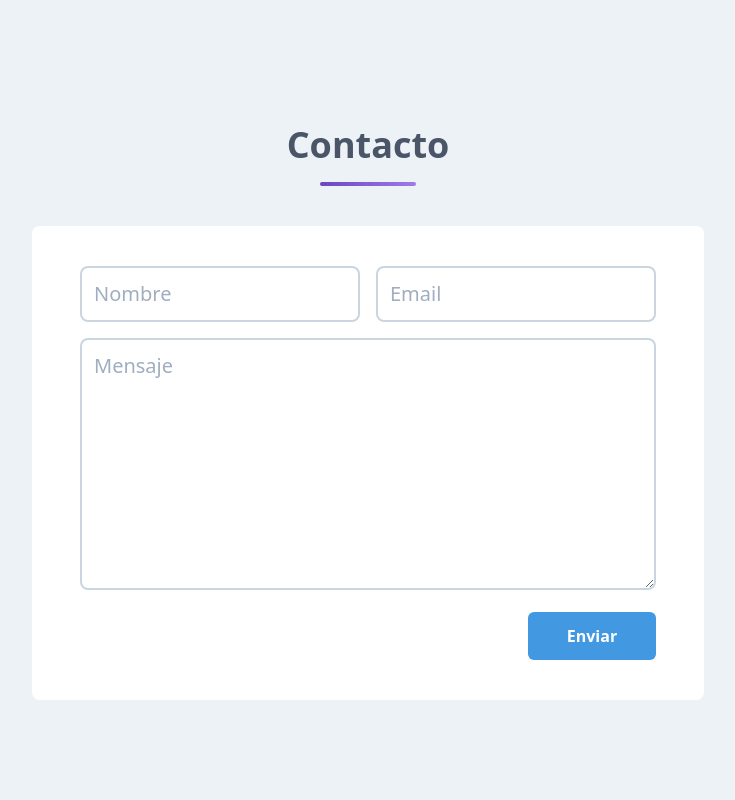
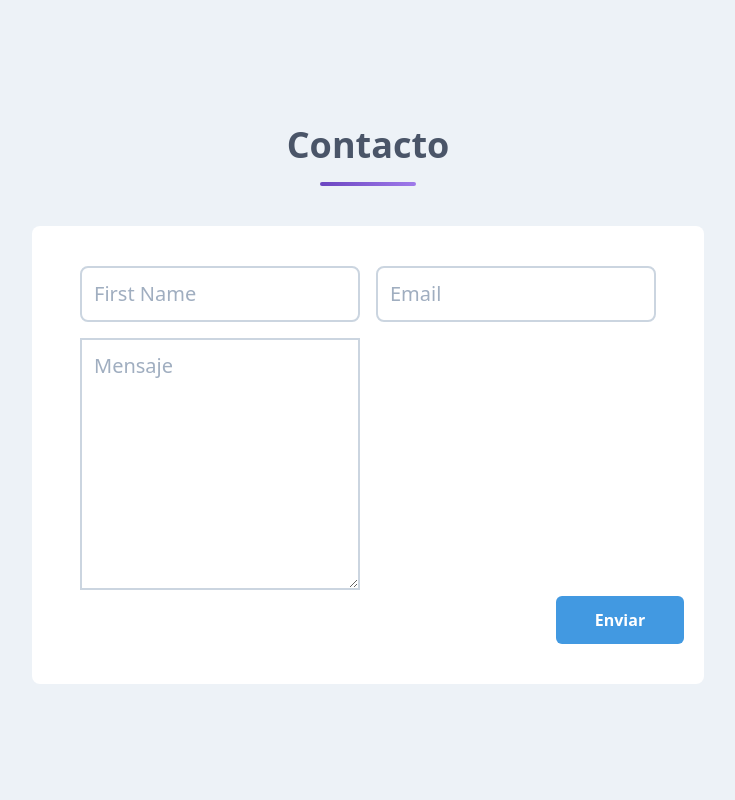
Before and after one commit to mariandev520/easyturnoweb, a React (Create React App) app: page / in a window 1280 px wide. Shown: the part 4040-4840 px from the top of the page, without its empty margins (272-1007 px from the left). Built offline with nearby package versions, Linux system fonts and the light colour scheme.

Commit message:
alert finalizando

```diff
--- /dev/null
+++ b/src/App.css
@@ -0,0 +1,10 @@
+
+.errorMessage {
+  color: red;
+  font-size: 0.85em;
+
+}
+
+input.error {
+  border: 1px solid red;
+}
--- a/src/App.js
+++ b/src/App.js
@@ -4,10 +4,11 @@ import Main from './components/Main';
 import Precios from './components/Precios';
 import QueEs from './components/QueEs';
 import ComoFunciona from './components/ComoFunciona';
-import Form from './components/Form';
+import Form1 from './components/Form1';
 import Faq from './components/Faq';
 import Footer from './components/Footer';
 import Arrow from './components/Arrow';
+
 
 function App() {
 
@@ -19,9 +20,10 @@ return (
       <ComoFunciona id="section2"/>
       <Precios id="section3"/>
       <Faq id="section4"/>
-      <Form id="section5"/>
+      <Form1 id="section5"/>
       <Footer />
       <Arrow />
+
     </>
   );
 }
--- a/src/components/Form.js
+++ b/src/components/Form.js
@@ -1,35 +1,17 @@
-import React,{useState} from 'react';
+import React from 'react';
 import emailjs from 'emailjs-com';
 import Swal from 'sweetalert2';
 
+
 const Form = () => {
-    /*
-
-    const [form, actualizarform] = useState({
-
-        user_mail: '',
-        user_name:'',
-        message:''
-
-
-    });
-
-    const { user_mail,user_name,message} = contactos;
-
-    if(user_mail.trim() === ''|| user_name.trim() === '' ||  message.trim() === '' ) {
-
-        swal.Toast.fire({
-            icon: 'error',
-            title: 'Por favor complete todos los datos'
-          }) ;
-        return;
 
 
 
-    }
-   */
+
+
     function sendEmail(e) {
         e.preventDefault();
+
 
         emailjs.sendForm('service_igde7xi', 'template_test', e.target,'user_DjxbpiGhrI5bsn5NN7Lm7')
           .then((result) => {
@@ -57,15 +39,13 @@ const Form = () => {
           e.target.reset();
 }
 
-
-
-
-
+// { !chekar ? <span className="errorMessage">"Completar Todos los campos"</span>:null }
 
 
     return (
 
      <form onSubmit={sendEmail}>
+
         <div     className="bg-gray-200 pb-32"  >
             <h1
                 className="text-center text-4xl text-gray-700 font-bold leading-snug" id="section5" data-aos="fade-left"
@@ -81,11 +61,14 @@ const Form = () => {
             <div class="grid grid-cols-2 gap-4 max-w-xl m-auto">
 
                 <div class="col-span-2 lg:col-span-1">
-                <input type="text" class="border-solid border-gray-400 border-2 p-3 md:text-xl w-full rounded-lg" name="user_name" placeholder="Nombre"/>
+                <input  type="text" class="border-solid border-gray-400 border-2 p-3 md:text-xl w-full rounded-lg required " name="user_name"  placeholder="Nombre"  />
+
+
+
                 </div>
 
                 <div class="col-span-2 lg:col-span-1 rounded-lg">
-                <input type="text" class="border-solid border-gray-400 border-2 p-3 md:text-xl w-full rounded-lg" name="user_email" placeholder="Email"/>
+                <input type="text" class="border-solid border-gray-400 border-2 p-3 md:text-xl w-full rounded-lg required" name="user_email" placeholder="Email"/>
                 </div>
 
                 <div class="col-span-2">
@@ -93,7 +76,7 @@ const Form = () => {
                 </div>
 
                 <div class="col-span-2 text-right">
-                <button   type="submit" value="Send"  class="py-3 px-6 bg-blue-500 text-white font-bold w-full sm:w-32 rounded-md">
+                <button  type="submit" value="Send"  class="py-3 px-6 bg-blue-500 text-white font-bold w-full sm:w-32 rounded-md">
                     Enviar
                 </button>
                 </div>
--- /dev/null
+++ b/src/components/Form1.js
@@ -0,0 +1,217 @@
+import React, { Component } from "react";
+
+
+import emailjs from 'emailjs-com';
+import Swal from 'sweetalert2';
+import "../App.css";
+
+
+
+const emailRegex = RegExp(
+  /^[a-zA-Z0-9.!#$%&’*+/=?^_`{|}~-]+@[a-zA-Z0-9-]+(?:\.[a-zA-Z0-9-]+)*$/
+);
+
+const formValid = ({ formErrors, ...rest }) => {
+  let valid = true;
+
+  // validate form errors being empty
+  Object.values(formErrors).forEach(val => {
+    val.length > 0 && (valid = false);
+  });
+
+  // validate the form was filled out
+  Object.values(rest).forEach(val => {
+    val === null && (valid = false);
+  });
+
+  return valid;
+};
+
+
+
+
+class Form1 extends Component {
+  constructor(props) {
+    super(props);
+
+    this.state = {
+      firstName: null,
+      email: null,
+      message: null,
+
+      formErrors: {
+        firstName: "",
+        email: "",
+        message: "",
+
+      }
+    };
+  }
+
+  handleSubmit = e => {
+    e.preventDefault();
+
+    if (formValid(this.state)) {
+      console.log(`
+        --SUBMITTING--
+        Su Nombre: ${this.state.firstName}
+        Email: ${this.state.email}
+        Mensaje: ${this.state.message}
+
+      `);
+    } else {
+      console.error("FORM INVALID - DISPLAY ERROR MESSAGE");
+    }
+  };
+
+  handleChange = e => {
+    e.preventDefault();
+    const { name, value } = e.target;
+    let formErrors = { ...this.state.formErrors };
+
+    switch (name) {
+      case "firstName":
+        formErrors.firstName =
+          value.length < 3 ? "necesita como minimo 3 caracteres" : "";
+        break;
+
+      case "email":
+
+        formErrors.email = emailRegex.test(value)
+        ? ""
+        : "correo electronico no valido";
+        break;
+
+      case "message":
+        formErrors.message =
+          value.length < 10 ?  "necesitan como minimo 6 carateres" : "";
+        break;
+      default:
+        break;
+    }
+
+    this.setState({ formErrors, [name]: value }, () => console.log(this.state));
+  };
+
+  render() {
+    const { formErrors } = this.state;
+
+    function sendEmail(e) {
+
+
+      e.preventDefault();
+
+
+
+      emailjs.sendForm('service_igde7xi', 'template_test', e.target,'user_DjxbpiGhrI5bsn5NN7Lm7')
+        .then((result) => {
+            console.log(result.text);
+        }, (error) => {
+            console.log(error.text);
+        });
+
+        const Toast = Swal.mixin({
+          toast: true,
+          position: 'top-end',
+          showConfirmButton: false,
+          timer: 3000,
+          timerProgressBar: true,
+          didOpen: (toast) => {
+            toast.addEventListener('mouseenter', Swal.stopTimer)
+            toast.addEventListener('mouseleave', Swal.resumeTimer)
+          }
+        })
+
+
+        Toast.fire({
+
+          icon: 'success',
+          title: 'Gracias!! En breve responderemos'
+        })
+        e.target.reset();
+}
+
+
+
+
+    return (
+
+      <form  onSubmit={sendEmail}>
+
+      <div     className="bg-gray-200 pb-32"  >
+      <h1
+          className="text-center text-4xl text-gray-700 font-bold leading-snug" id="section5" data-aos="fade-left"
+          >
+          Contacto
+      </h1>
+      <div
+          class="h-1 mx-auto bg-gradient-to-r from-purple-700 to-purple-500 w-24  mt-3 rounded" data-aos="fade-right"
+      ></div>
+      <div class="max-w-2xl bg-white py-10 px-5 m-auto w-full mt-10 rounded-lg" data-aos="fade-left">
+      <div class="grid grid-cols-2 gap-4 max-w-xl m-auto">
+
+            <div class="col-span-2 lg:col-span-1" >
+              <label htmlFor="firstName"></label>
+              <input class="border-solid border-gray-400 border-2 p-3 md:text-xl w-full rounded-lg"
+
+                placeholder="First Name"
+                type="text"
+                name="firstName"
+                noValidate
+                onChange={this.handleChange}
+              />
+              {formErrors.firstName.length > 0 && (
+                <span class="text-red-500 text-s italic sm:mb-2 -mx-2" >{formErrors.firstName}</span>
+              )}
+            </div>
+            <div >
+            <div class="col-span-2 lg:col-span-1 rounded-lg">
+              <label htmlFor="email"></label>
+              <input class="border-solid border-gray-400 border-2 p-3 md:text-xl w-full rounded-lg"
+
+                placeholder="Email"
+                type="email"
+                name="email"
+                noValidate
+                onChange={this.handleChange}
+              />
+              {formErrors.email.length > 0 && (
+                <span  class="text-red-500 text-s italic" >{formErrors.email}</span>
+              )}
+              </div>
+           </div>
+            <div >
+
+
+
+
+    <div class="col-span-4">
+      <textarea cols="16" rows="8" class="border-solid border-gray-400 border-2 p-3 md:text-xl w-full"
+
+
+                placeholder="Mensaje"
+                type="message"
+                name="mesagge"
+                noValidate
+                onChange={this.handleChange}
+              ></textarea>
+              {formErrors.message.length > 0 && (
+                <span class="text-red-500 text-s italic" >{formErrors.message}</span>
+              )}
+              </div>
+              </div>
+            </div>
+            <div class="col-span-2 text-right">
+            <button  type="submit" class="py-3 px-6 bg-blue-500 text-white font-bold w-full sm:w-32 rounded-md" >Enviar</button>
+            </div>
+            </div>
+            </div>
+
+          </form>
+
+
+    );
+  }
+}
+
+export default Form1;
```
Also changed, not shown: src/assets/main.css.
